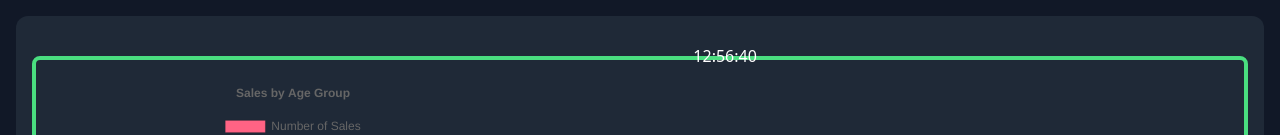
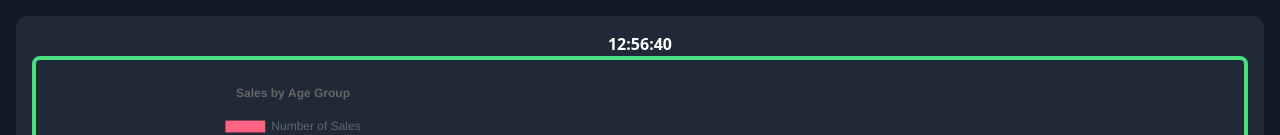
Before and after one commit to ccynth1a/sophie-project, a SvelteKit app: page / in a window 1280 px wide. Shown: the top 135 px of the page. Built offline with nearby package versions, Linux system fonts and the light colour scheme.

Commit message:
cock styling

```diff
--- a/src/Clock.svelte
+++ b/src/Clock.svelte
@@ -15,6 +15,6 @@
     })
 </script>
 
-<span class='col-start-2 bg-gray-800 mx-64'>
+<span class=" col-start-2 font-semibold " >
     {hour}:{mins}:{seconds}
 </span>
--- a/src/routes/+page.svelte
+++ b/src/routes/+page.svelte
@@ -13,7 +13,7 @@
 <!-- the container of the main page :3 -->
 <div class=" m-4 ">
     <div class=" p-4 bg-gray-800 text-white rounded-xl">
-        <div class=" relative top-3 grid grid-cols-3 justify-center text-center items-center " >
+        <div class=" grid grid-cols-3 justify-center text-center items-center " >
             <Clock />
         </div>
         <!-- the grid container :3 -->
```
